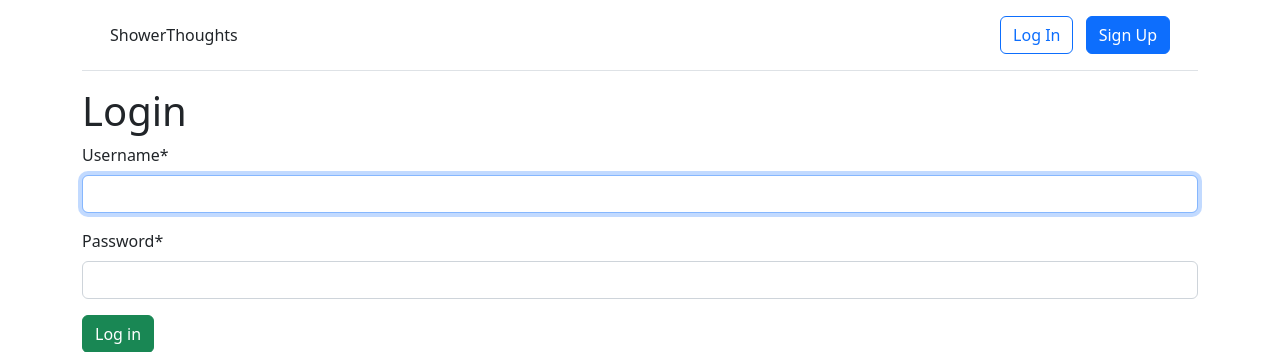
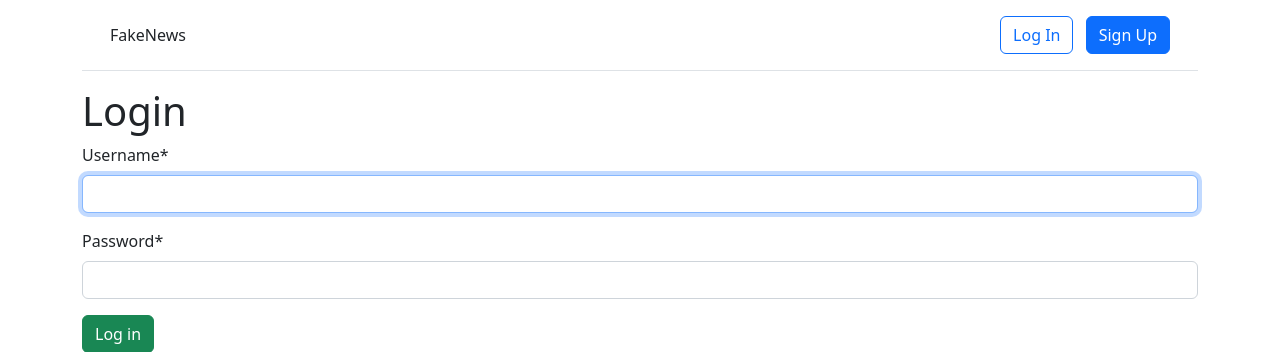
Before and after one commit to xN3k/MinimalAuthBlog, a Django app: a page that uses templates/base.html in a window 1280 px wide. Shown: the top 352 px of the page. Run offline with Django 4.2, Linux system fonts and the light colour scheme; parts of the project's set-up code (start-up, migrations or seed data) failed here and were passed over; some libraries are stand-ins or nearby versions.

Commit message:
Updated Navbar

```diff
--- a/templates/base.html
+++ b/templates/base.html
@@ -15,11 +15,11 @@
           <div class="container">
             <div class="d-flex flex-wrap align-items-center justify-content-center
               justify-content-lg-start">
-              <a class="navbar-brand" href="{% url 'home' %}">ShowerThoughts</a>
+              <a class="navbar-brand" href="{% url 'home' %}">FakeNews</a>
               <ul class="nav col-12 col-lg-auto me-lg-auto mb-2 justify-content-center
                 mb-md-0">
               {% if user.is_authenticated %}
-                <li><a href="{% url 'article_new' %}" class="nav-link px-2 link-dark">+ New Thoughts</a></li>
+                <li><a href="{% url 'article_new' %}" class="nav-link px-2 link-dark">+ Submit </a></li>
               </ul>
               <div class="dropdown text-end">
                 <a href="#" class="d-block link-dark text-decoration-none dropdown-toggle"
```
